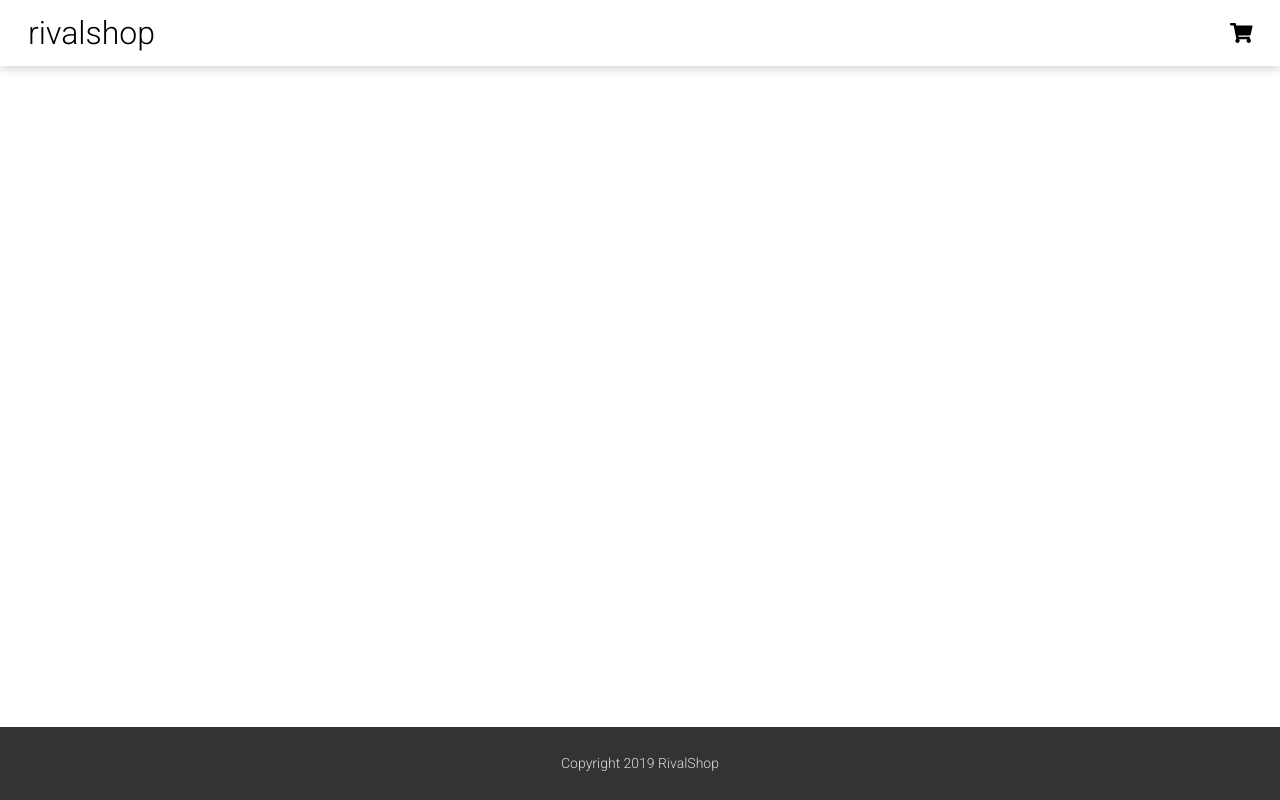
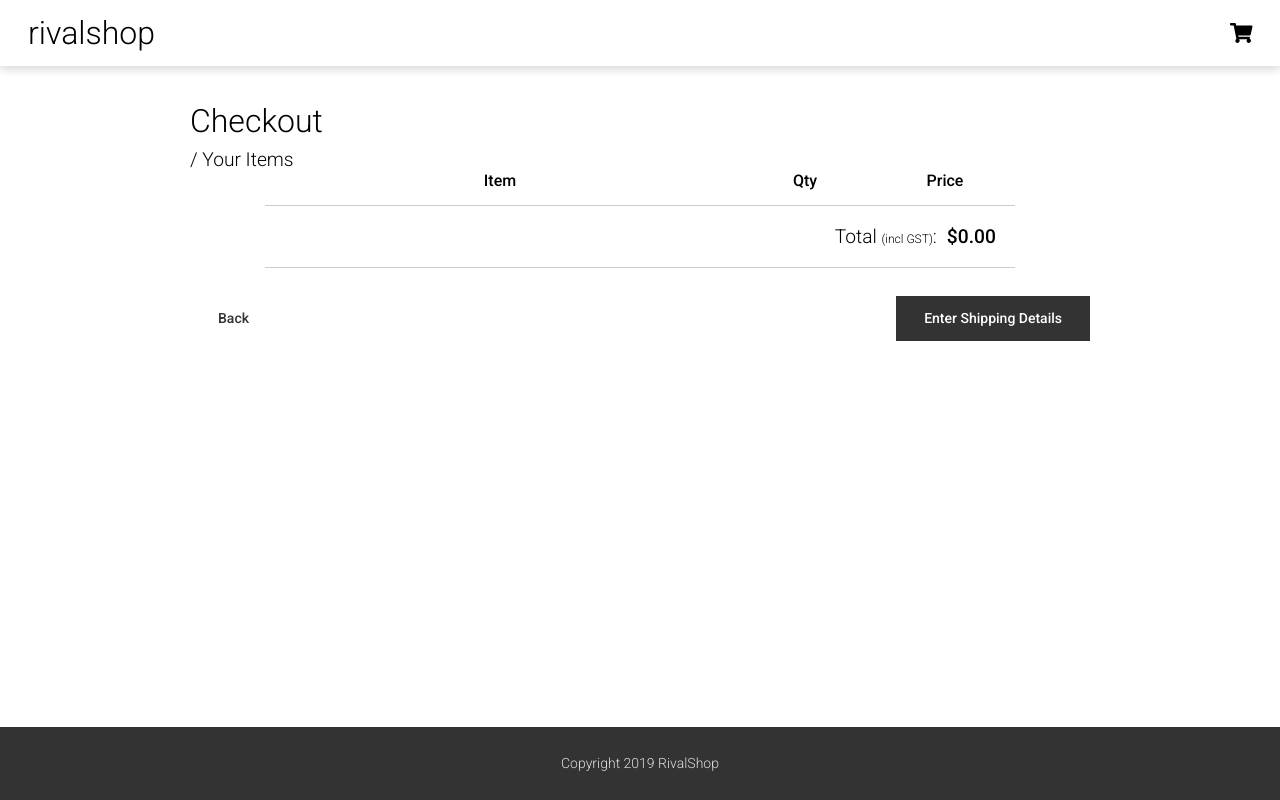
Before and after one commit to fantasticmrdavid/nerfshop, a React app: page /checkout/payment in a window 1280 px wide. Built offline with nearby package versions, Linux system fonts and the light colour scheme.

Commit message:
Refactor checkout item summary

```diff
--- /dev/null
+++ b/src/components/Checkout/Summary.jsx
@@ -0,0 +1,80 @@
+import React, { Fragment } from 'react';
+import PropTypes from 'prop-types';
+import Helmet from 'react-helmet';
+import Cta from 'components/Cta';
+import ProductLineItemContainer from 'containers/ProductLineItemContainer';
+import * as styles from './styles';
+
+const Checkout = (props) => {
+  const {
+    cart,
+    isEmpty,
+    products,
+  } = props;
+
+  const {
+    contents,
+    subtotal,
+  } = cart;
+
+  const {
+    Actions,
+    Column,
+    ColumnHeadings,
+    Item,
+    List,
+    Message,
+    SmallText,
+    Subtotal,
+    SubtotalLabel,
+    SubtotalAmount,
+    Summary,
+  } = styles;
+
+  return (
+    <Fragment>
+      <Helmet>
+        <title>Checkout - Your Items - RivalShop</title>
+      </Helmet>
+      <Summary>
+        <ColumnHeadings>
+          <Column>Item</Column>
+          <Column>Qty</Column>
+          <Column>Price</Column>
+        </ColumnHeadings>
+        { isEmpty ? <Message>You have no items in your cart</Message>
+          : <List>{
+            contents.map((p, i) => {
+              const { deleted, id, qty } = p;
+              return (
+                <Item key={`CheckoutProduct_${id}`} deleted={deleted}>
+                  <ProductLineItemContainer id={id} index={i} {...products[id]} qty={qty} />
+                </Item>
+              );
+            },
+          )}</List>
+        }
+        { !isEmpty && (
+          <Subtotal>
+            <SubtotalLabel>Total <SmallText>(incl GST)</SmallText>:</SubtotalLabel>
+            <SubtotalAmount>${subtotal.toFixed(2)}</SubtotalAmount>
+          </Subtotal>
+        )}
+      </Summary>
+      { !isEmpty && (
+        <Actions>
+          <Cta to="/">Back</Cta>
+          <Cta primary to="/shipping">Enter Shipping Details</Cta>
+        </Actions>
+      )}
+    </Fragment>
+  );
+};
+
+Checkout.propTypes = {
+  cart: PropTypes.object.isRequired,
+  isEmpty: PropTypes.bool,
+  products: PropTypes.object.isRequired,
+};
+
+export default Checkout;
--- a/src/components/Checkout/index.jsx
+++ b/src/components/Checkout/index.jsx
@@ -1,83 +1,41 @@
 import React from 'react';
 import PropTypes from 'prop-types';
-import Helmet from 'react-helmet';
-import Cta from 'components/Cta';
-import ProductLineItemContainer from 'containers/ProductLineItemContainer';
+import Summary from './Summary';
 import * as styles from './styles';
 
 const Checkout = (props) => {
   const {
     cart,
-    isEmpty,
     products,
+    section,
   } = props;
 
   const {
-    contents,
-    subtotal,
-  } = cart;
-
-  const {
-    Actions,
-    Column,
-    ColumnHeadings,
     Container,
     Heading,
-    Item,
-    List,
-    Message,
-    SmallText,
-    Subtotal,
-    SubtotalLabel,
-    SubtotalAmount,
-    Summary,
+    Subheading,
   } = styles;
+
+  const heading = [
+    'Your Items',
+    'Shipping',
+    'Payment',
+    'Confirm Order',
+  ];
 
   return (
     <Container>
-      <Helmet>
-        <title>Checkout - RivalShop</title>
-      </Helmet>
       <Heading>Checkout</Heading>
-      <Summary>
-        <ColumnHeadings>
-          <Column>Item</Column>
-          <Column>Qty</Column>
-          <Column>Price</Column>
-        </ColumnHeadings>
-        { isEmpty ? <Message>You have no items in your cart</Message>
-          : <List>{
-            contents.map((p, i) => {
-              const { deleted, id, qty } = p;
-              return (
-                <Item key={`CheckoutProduct_${id}`} deleted={deleted}>
-                  <ProductLineItemContainer id={id} index={i} {...products[id]} qty={qty} />
-                </Item>
-              );
-            },
-          )}</List>
-        }
-        { !isEmpty && (
-          <Subtotal>
-            <SubtotalLabel>Total <SmallText>(incl GST)</SmallText>:</SubtotalLabel>
-            <SubtotalAmount>${subtotal.toFixed(2)}</SubtotalAmount>
-          </Subtotal>
-        )}
-      </Summary>
-      { !isEmpty && (
-        <Actions>
-          <Cta to="/">Back</Cta>
-          <Cta primary to="/shipping">Enter Shipping Details</Cta>
-        </Actions>
-      )}
+      <Subheading>{`/ ${heading[section]}`}</Subheading>
+      <Summary cart={cart} products={products} />
     </Container>
   );
 };
 
 Checkout.propTypes = {
   cart: PropTypes.object.isRequired,
-  isEmpty: PropTypes.bool,
   products: PropTypes.object.isRequired,
+  section: PropTypes.number,
 };
 
 export default Checkout;
--- a/src/components/Checkout/styles.js
+++ b/src/components/Checkout/styles.js
@@ -1,5 +1,6 @@
 import styled from 'styled-components';
 import { transparentize } from 'polished';
+import { slideFadeIn } from 'styles/animations';
 import theme from 'styles/theme';
 
 export const Actions = styled.div`
@@ -29,7 +30,16 @@ export const Container = styled.div`
 
 export const Heading = styled.h1`
   font-size: 2rem;
-  margin: 1em 0;
+  margin: 1em 0 0.25em;
+`;
+
+export const Subheading = styled.h2`
+  position: relative;
+  font-size: 1.2rem;
+  opacity: 0;
+  animation: ${slideFadeIn} 0.3s normal linear;
+  animation-fill-mode: forwards;
+  animation-delay: 0.3s;
 `;
 
 export const Item = styled.li`
--- a/src/routers/Routes.jsx
+++ b/src/routers/Routes.jsx
@@ -10,7 +10,10 @@ const Routes = () => {
     <Template>
       <Switch>
         <Route exact path="/" component={Home} />
-        <Route exact path="/checkout" component={Checkout} />
+        <Route path="/checkout" render={props => <Checkout {...props} section={0} />} />
+        <Route path="/checkout/shipping" render={props => <Checkout {...props} section={1} />} />
+        <Route path="/checkout/payment" render={props => <Checkout {...props} section={2} />} />
+        <Route path="/checkout/confirmation" render={props => <Checkout {...props} section={3} />} />
         { staticProducts.map(p => (
           <Route
             key={`route_${p.id}`}
--- a/src/views/Checkout/index.jsx
+++ b/src/views/Checkout/index.jsx
@@ -1,6 +1,6 @@
 import React from 'react';
 import CheckoutContainer from 'containers/CheckoutContainer';
 
-const Checkout = () => <CheckoutContainer />;
+const Checkout = props => <CheckoutContainer {...props} />;
 
 export default Checkout;
```
